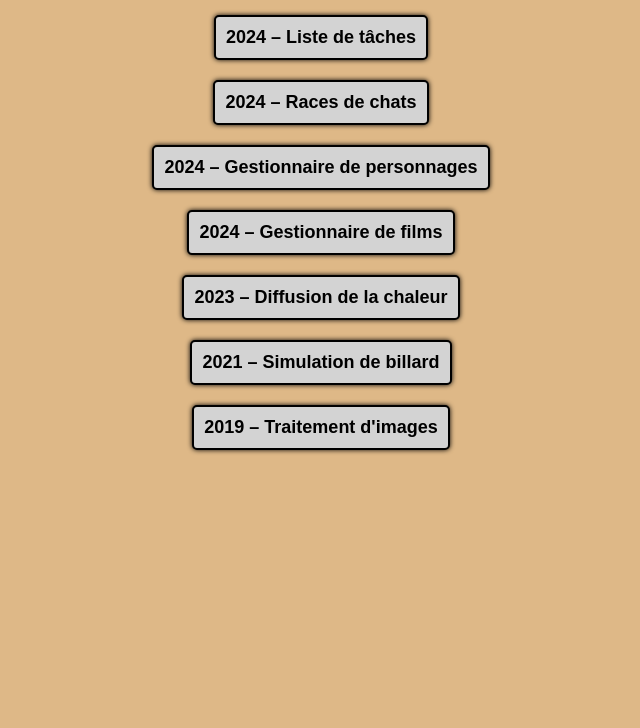
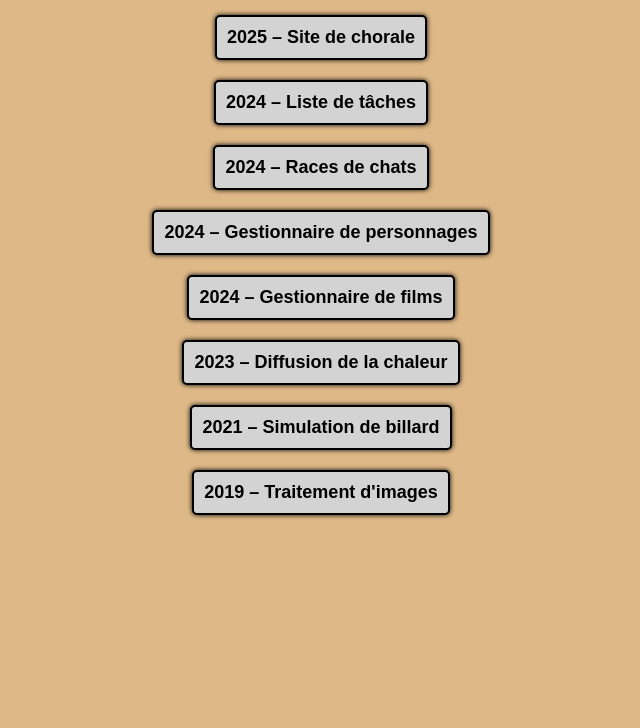
Before and after one commit to FabriceRODRIGUEZ/portfolio, a plain HTML site: page index.html in a window 1280 px wide. Shown: the part 72-800 px from the top of the page, without its empty margins (319-959 px from the left). Drawn offline with Linux system fonts and the light colour scheme.

Commit message:
Mise à jour

```diff
--- a/index.html
+++ b/index.html
@@ -13,9 +13,9 @@
 		<h1 id="title">Projets</h1>
 
 		<div id="list_projects">
-			<!-- <button class="project" onclick="window.location.href='projects/choir_site.html';">
-				2024 &ndash; Site de chorale
-			</button> -->
+			<button class="project" onclick="window.location.href='projects/choir_site.html';">
+				2025 &ndash; Site de chorale
+			</button>
 			<button class="project" onclick="window.location.href='projects/todo_list.html';">
 				2024 &ndash; Liste de tâches
 			</button>
```
Also changed, not shown: 3 other files.
